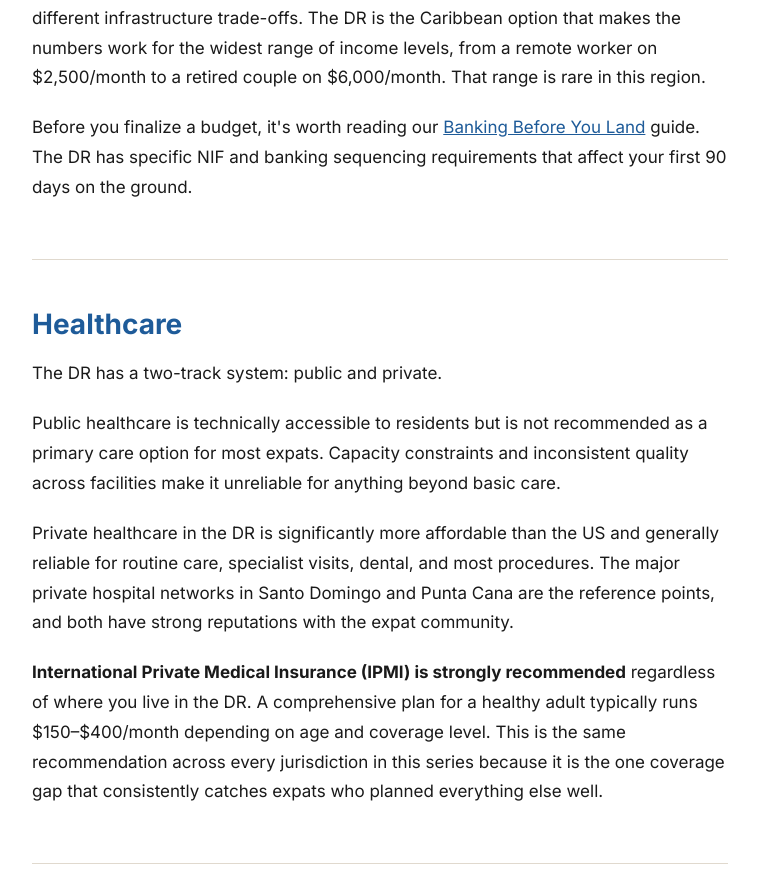
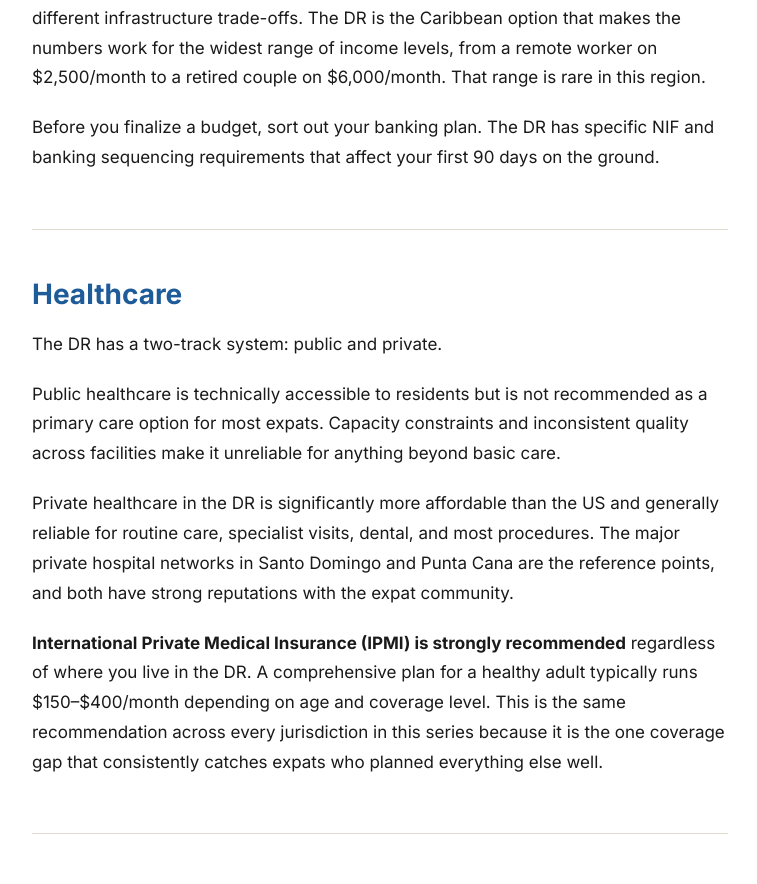
Before and after one commit to globalsystemsstudio-lang/gss-website, a Next.js app: page /blog/dominican-republic-relocation-guide in a window 1280 px wide. Shown: the part 4787-5671 px from the top of the page, without its empty margins (90-847 px from the left). Built offline with nearby package versions, Linux system fonts and the light colour scheme.

Commit message:
DR post: remove link to a page that does not exist

```diff
--- a/app/blog/dominican-republic-relocation-guide/page.jsx
+++ b/app/blog/dominican-republic-relocation-guide/page.jsx
@@ -59,7 +59,7 @@ export default function DominicanRepublicPage() {
               <p>A comfortable single-person lifestyle, covering private accommodation, private healthcare coverage, groceries, transportation, and dining out regularly, typically runs <strong>$1,500–$2,500 USD/month</strong> depending on location and lifestyle choices. Punta Cana and Cap Cana sit at the higher end of that range. Cabarete and Santiago sit at the lower end.</p>
               <p>A family of four can live well on <strong>$3,000–$4,500/month</strong> in most areas, factoring in international schooling.</p>
               <p>For context: Barbados runs $4,000–$6,000/month for a comparable lifestyle. The Bahamas is higher still. Jamaica and Costa Rica are more competitive but come with different infrastructure trade-offs. The DR is the Caribbean option that makes the numbers work for the widest range of income levels, from a remote worker on $2,500/month to a retired couple on $6,000/month. That range is rare in this region.</p>
-              <p>Before you finalize a budget, it&#39;s worth reading our <a href="/blog/banking-before-you-land/">Banking Before You Land</a> guide. The DR has specific NIF and banking sequencing requirements that affect your first 90 days on the ground.</p>
+              <p>Before you finalize a budget, sort out your banking plan. The DR has specific NIF and banking sequencing requirements that affect your first 90 days on the ground.</p>
 
               <h2>Healthcare</h2>
               <p>The DR has a two-track system: public and private.</p>
```
